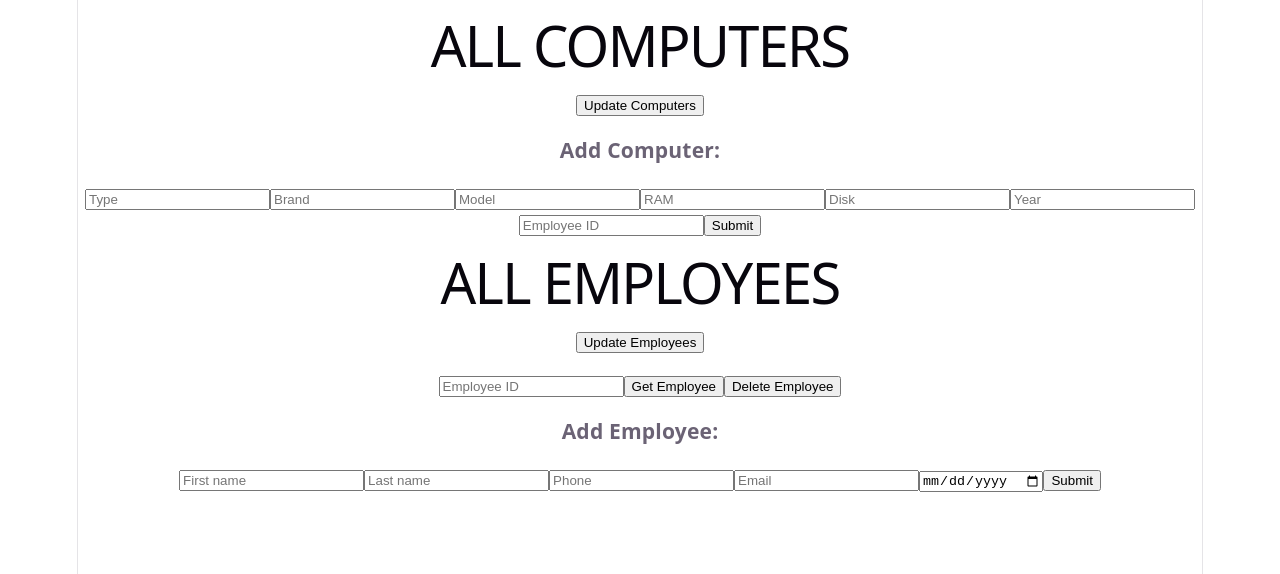
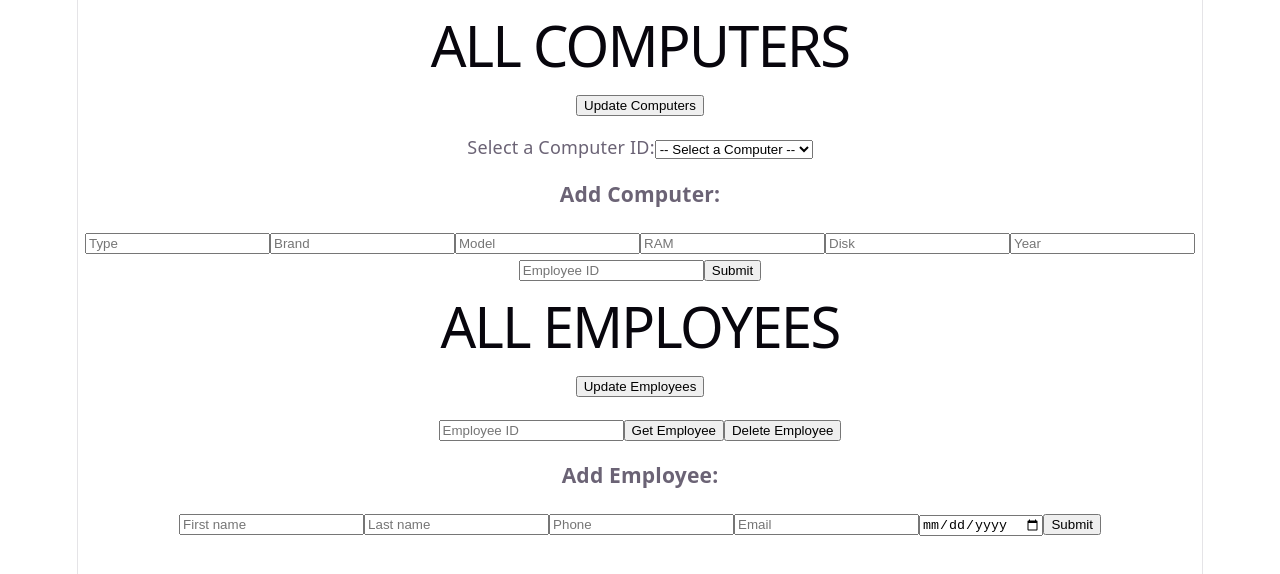
Before and after one commit to lazy-glitch83/linda-hallberg-patricia-petterssson-react-2026, a React (Vite) app in the folder project-client/: page / in a window 1280 px wide. Shown: the top 574 px of the page. Built offline with nearby package versions, Linux system fonts and the light colour scheme.

Commit message:
Added useEffect, <select> for dropdown menu

```diff
--- a/project-client/src/computers.jsx
+++ b/project-client/src/computers.jsx
@@ -88,7 +88,31 @@ function Computers() {
         </ul>
       </div>
 
-      {/* Section 2: Selected Computer Details (Conditionally rendered when selectedComputer exists) */}
+      {/* Section 2: Selectable Computer List */}
+      <div>
+        <label htmlFor="computerSelect">Select a Computer ID:</label>
+<select
+  id="cid-select"
+  value={selectedComputer ? selectedComputer.cid : ""}
+  onChange={(e) => {
+    console.log("Valt värde i rull-listen:", e.target.value);
+    if (e.target.value) {
+      getComputer(e.target.value);
+    }
+  }}
+>
+  <option value="" disabled>-- Select a Computer --</option>
+  {listComputers.map((computer) => (
+    <option key={computer.cid} value={computer.cid}>
+      {computer.cid}
+    </option>
+  ))}
+</select>
+      </div>
+
+
+
+      {/* Section 3: Selected Computer Details (Conditionally rendered when selectedComputer exists) */}
       {selectedComputer && (
         <div className="computer-details">
           <h3>Computer ID: {selectedComputer.cid}:</h3>
```
Also changed, not shown: 2 other files (tests, documents, lock files or other folders).
